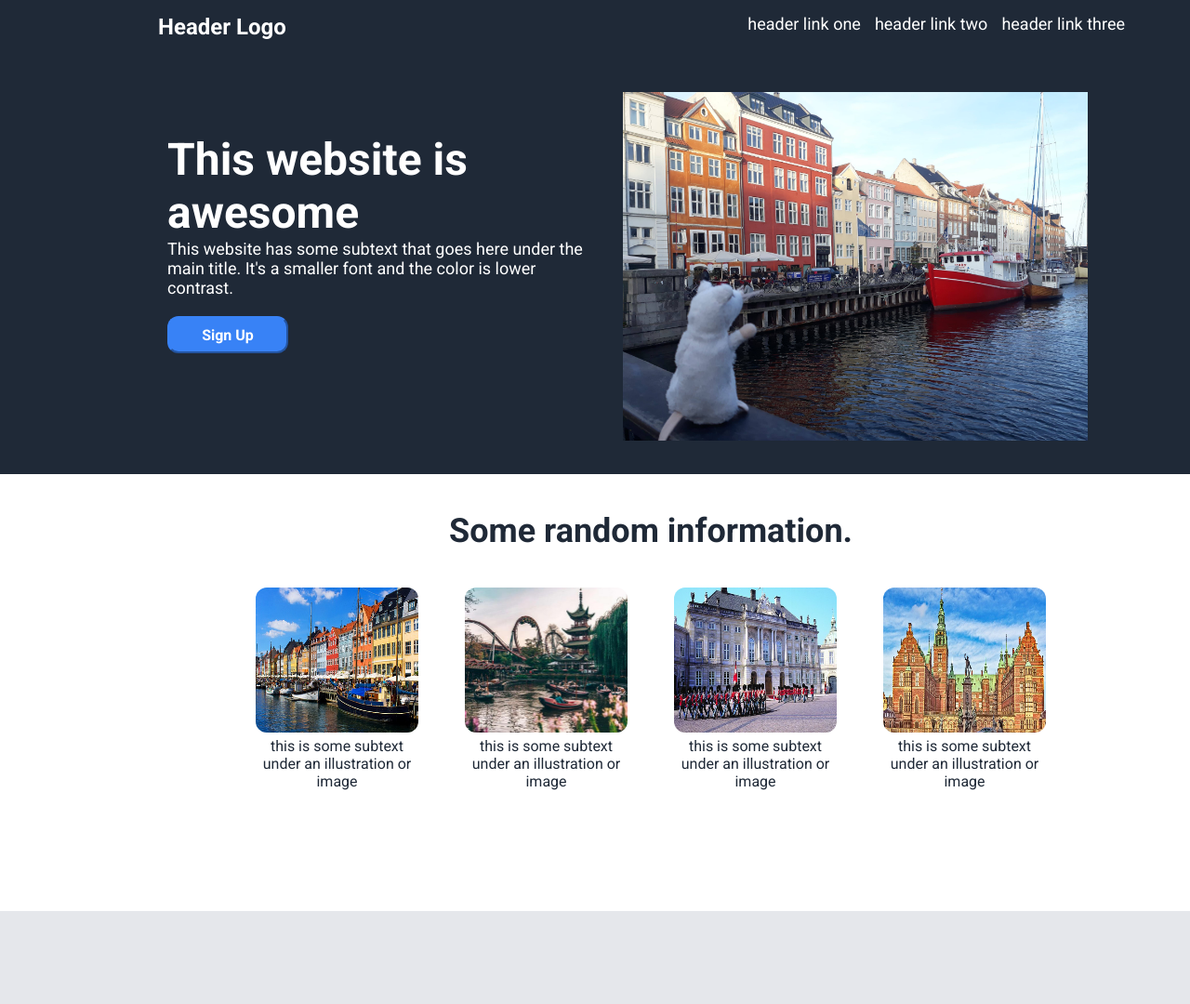
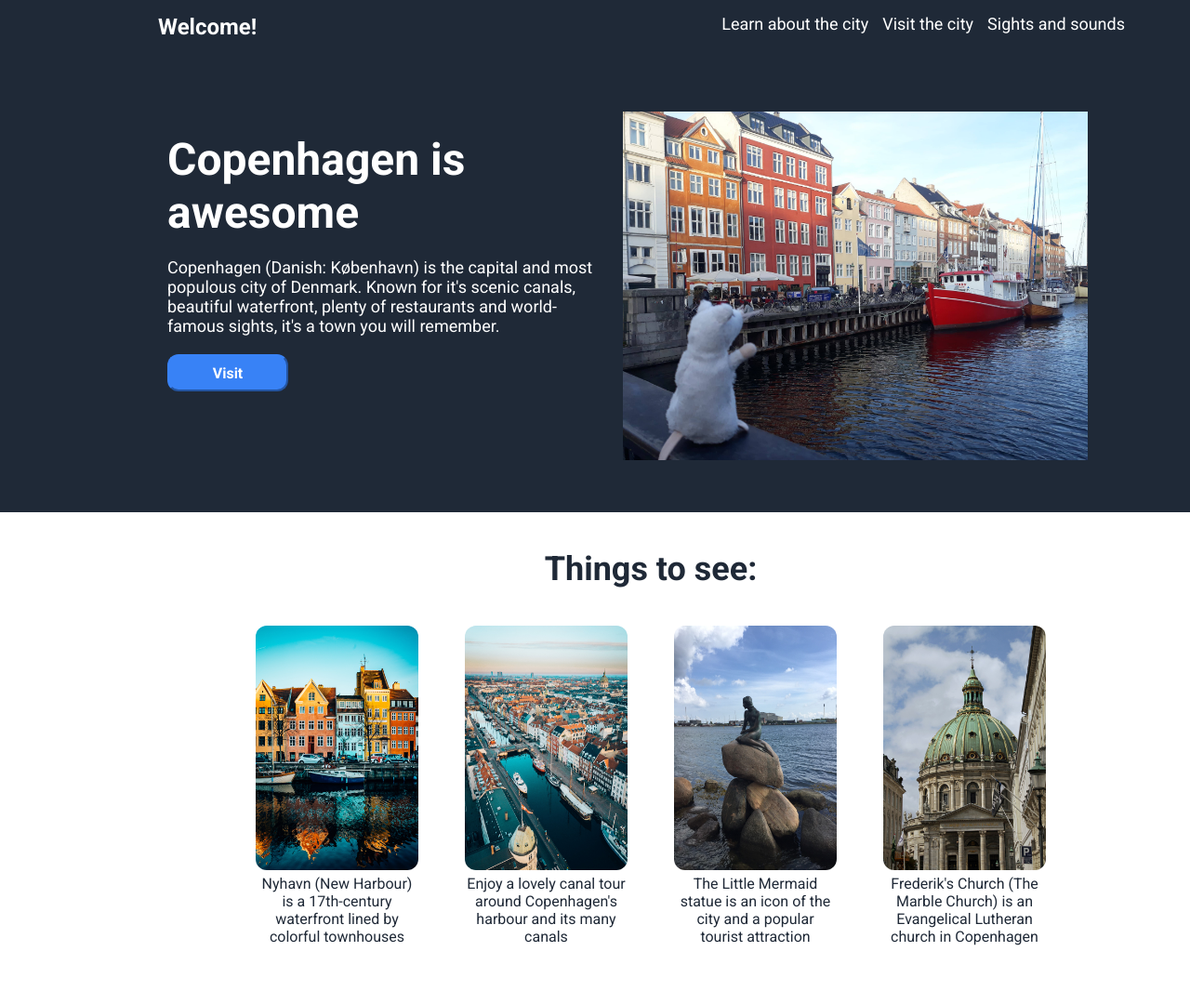
Before and after one commit to AVbiser/landingpage, a plain HTML site: page index.html in a window 1280 px wide. Shown: the top 1080 px of the page at 93% size. Drawn offline with Linux system fonts and the light colour scheme.

Commit message:
remade the page

```diff
--- a/index.html
+++ b/index.html
@@ -16,20 +16,20 @@
   <div class="page">
     <header>
       <div class="container1">
-        <div class="headerlogo">Header Logo</div>
+        <div class="headerlogo">Welcome!</div>
 
         <div class="headerlinks">
-            <a href="https://en.wikipedia.org/wiki/Copenhagen">header link one</a>
-            <a href="https://www.visitcopenhagen.com/node/1345">header link two</a>
-            <a href="https://www.cntraveler.com/gallery/best-things-to-do-in-copenhagen">header link three</a>
+            <a href="https://en.wikipedia.org/wiki/Copenhagen">Learn about the city</a>
+            <a href="https://www.visitcopenhagen.com/node/1345">Visit the city</a>
+            <a href="https://www.cntraveler.com/gallery/best-things-to-do-in-copenhagen">Sights and sounds</a>
         </div>
       </div>
 
     <div class="container2">
         <div class="stuff">
-            <h1>This website is awesome</h1>
-            <p class="text">This website has some subtext that goes here under the main title. It's a smaller font and the color is lower contrast.</p>
-            <button class="b1">Sign Up</button>
+            <h1>Copenhagen is awesome</h1>
+            <p class="text">Copenhagen (Danish: København) is the capital and most populous city of Denmark. Known for it's scenic canals, beautiful waterfront, plenty of restaurants and world-famous sights, it's a town you will remember.</p>
+            <button class="b1">Visit</button>
         </div>
 
         <img class="photo" src="images/mis-u-kopenhagenu.jpg" />
@@ -38,32 +38,32 @@
 
     <article>
         <div class="top">
-            <div class="text2">Some random information.</div>
+            <div class="text2">Things to see:</div>
             <div class="images">
-                <img class="pic1" src="images/Cphgn1.png" />
-                <img class="pic2" src="images/Cphgn2.png" />
-                <img class="pic3" src="images/Cphgn3.png" />
-                <img class="pic4" src="images/Cphgn4.png" />
+                <img class="pic1" src="images/copenhagen1.jpg" />
+                <img class="pic2" src="images/copenhagen2.jpg" />
+                <img class="pic3" src="images/copenhagen3.jpg" />
+                <img class="pic4" src="images/copenhagen4-frederiks-church.jpg" />
             </div>
 
             <div class="subtext">
-                <div class="sub1">this is some subtext under an illustration or image</div>
-                <div class="sub2">this is some subtext under an illustration or image</div>
-                <div class="sub3">this is some subtext under an illustration or image</div>
-                <div class="sub4">this is some subtext under an illustration or image</div>
+                <div class="sub1">Nyhavn (New Harbour) is a 17th-century waterfront lined by colorful townhouses</div>
+                <div class="sub2">Enjoy a lovely canal tour around Copenhagen's harbour and its many canals</div>
+                <div class="sub3">The Little Mermaid statue is an icon of the city and a popular tourist attraction</div>
+                <div class="sub4">Frederik's Church (The Marble Church) is an Evangelical Lutheran church in Copenhagen</div>
             </div>
         </div>
 
         <div class="bottom">
-            <div class="text3">This is an inspiring quote, or a testimonial from a customer. Maybe it's just filling up space, or maybe people will actually read it. Who knows? All I know is that it looks nice.</div>
-            <div class="text4">-Thor, God of Thunder</div>
+            <div class="text3">If Copenhagen were a person, that person would be generous, beautiful, elderly, but with a flair. A human being that has certain propensities for quarrelling, filled with imagination and with appetite for the new and with respect for the old - somebody who takes good care of things and of people.</div>
+            <div class="text4">-Connie Nielsen</div>
         </div>
 
         <div class="beneath">
           <div class="both">
             <div class="bbox">
-                <div class="text5">Call to action! It's time!</div>
-                <div class="text6">Sign up for our product by clicking that button right over there!</div>
+                <div class="text5">Call to action! It's time to say hello!</div>
+                <div class="text6">Sign up for our tour of the city by clicking the button on the right!</div>
             </div>
               <button class="b2">Sign Up</button>
           </div>
--- a/stylesheet.css
+++ b/stylesheet.css
@@ -105,6 +105,7 @@ h1 {
     font-size: 48px;
     padding-top: 50px;
     font-family: "Roboto", extra-bold;
+    padding-bottom: 20px;
 }
 
 .stuff {
```
Also changed, not shown: images/Cphgn1.png (deleted), images/Cphgn2.png (deleted), images/Cphgn3.png (deleted), images/Cphgn4.png (deleted), images/copenhagen1.jpg (added), images/copenhagen2.jpg (added), images/copenhagen3.jpg (added), images/copenhagen4-frederiks-church.jpg (added).
